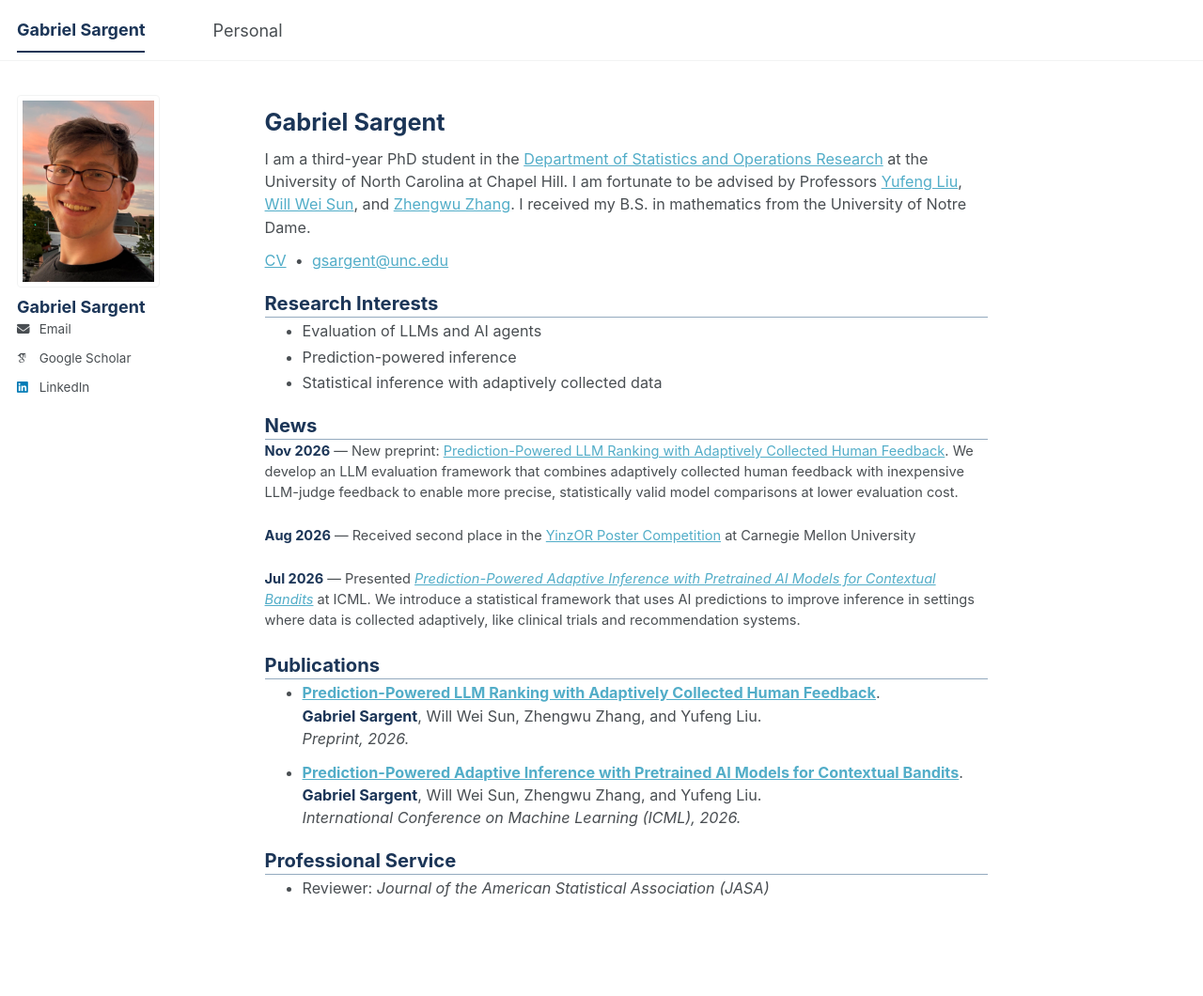
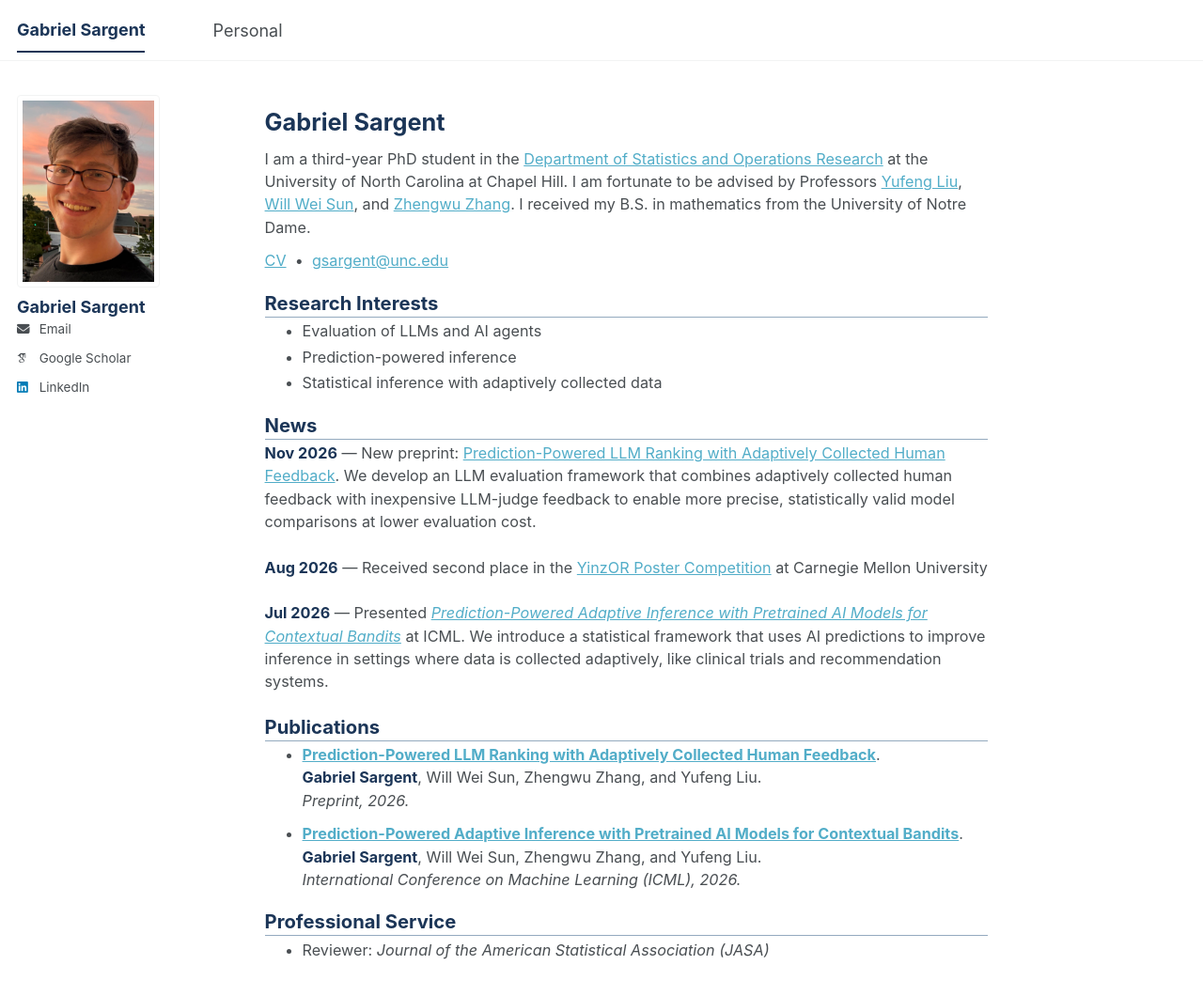
Before and after one commit to GabrielSargent/GabrielSargent.github.io, a Jekyll site: the page built from _pages/about.md, in a window 1280 px wide and 1060 px high. Shown: the whole window at 94% size. Built offline with Jekyll 4.4.1, drawn with Linux system fonts in a browser that asks for light colours; some web fonts are replaced; a script bundle is joined from its source files by our own code; library files that are not in the unit come from our copies.

Commit message:
Inherit consistent body text size for news

```diff
--- a/_pages/about.md
+++ b/_pages/about.md
@@ -18,11 +18,11 @@
 
 ## News
 
-<div style="font-size: 0.9em; margin-bottom: 1.35rem;"><strong>Nov 2026</strong> — New preprint: <a href="https://arxiv.org/abs/2611.13186">Prediction-Powered LLM Ranking with Adaptively Collected Human Feedback</a>. We develop an LLM evaluation framework that combines adaptively collected human feedback with inexpensive LLM-judge feedback to enable more precise, statistically valid model comparisons at lower evaluation cost.</div>
+<div style=" margin-bottom: 1.35rem;"><strong>Nov 2026</strong> — New preprint: <a href="https://arxiv.org/abs/2611.13186">Prediction-Powered LLM Ranking with Adaptively Collected Human Feedback</a>. We develop an LLM evaluation framework that combines adaptively collected human feedback with inexpensive LLM-judge feedback to enable more precise, statistically valid model comparisons at lower evaluation cost.</div>
 
-<div style="font-size: 0.9em; margin-bottom: 1.35rem;"><strong>Aug 2026</strong> — Received second place in the <a href="https://yinzor.cmuinforms.org/poster_competition/index.html">YinzOR Poster Competition</a> at Carnegie Mellon University</div>
+<div style=" margin-bottom: 1.35rem;"><strong>Aug 2026</strong> — Received second place in the <a href="https://yinzor.cmuinforms.org/poster_competition/index.html">YinzOR Poster Competition</a> at Carnegie Mellon University</div>
 
-<div style="font-size: 0.9em; margin-bottom: 1.35rem;"><strong>Jul 2026</strong> — Presented <a href="https://raw.githubusercontent.com/mlresearch/v306/main/assets/sargent26a/sargent26a.pdf"><em>Prediction-Powered Adaptive Inference with Pretrained AI Models for Contextual Bandits</em></a> at ICML. We introduce a statistical framework that uses AI predictions to improve inference in settings where data is collected adaptively, like clinical trials and recommendation systems.</div>
+<div style=" margin-bottom: 1.35rem;"><strong>Jul 2026</strong> — Presented <a href="https://raw.githubusercontent.com/mlresearch/v306/main/assets/sargent26a/sargent26a.pdf"><em>Prediction-Powered Adaptive Inference with Pretrained AI Models for Contextual Bandits</em></a> at ICML. We introduce a statistical framework that uses AI predictions to improve inference in settings where data is collected adaptively, like clinical trials and recommendation systems.</div>
 
 ## Publications
 - **[Prediction-Powered LLM Ranking with Adaptively Collected Human Feedback](https://arxiv.org/abs/2611.13186)**.
```
